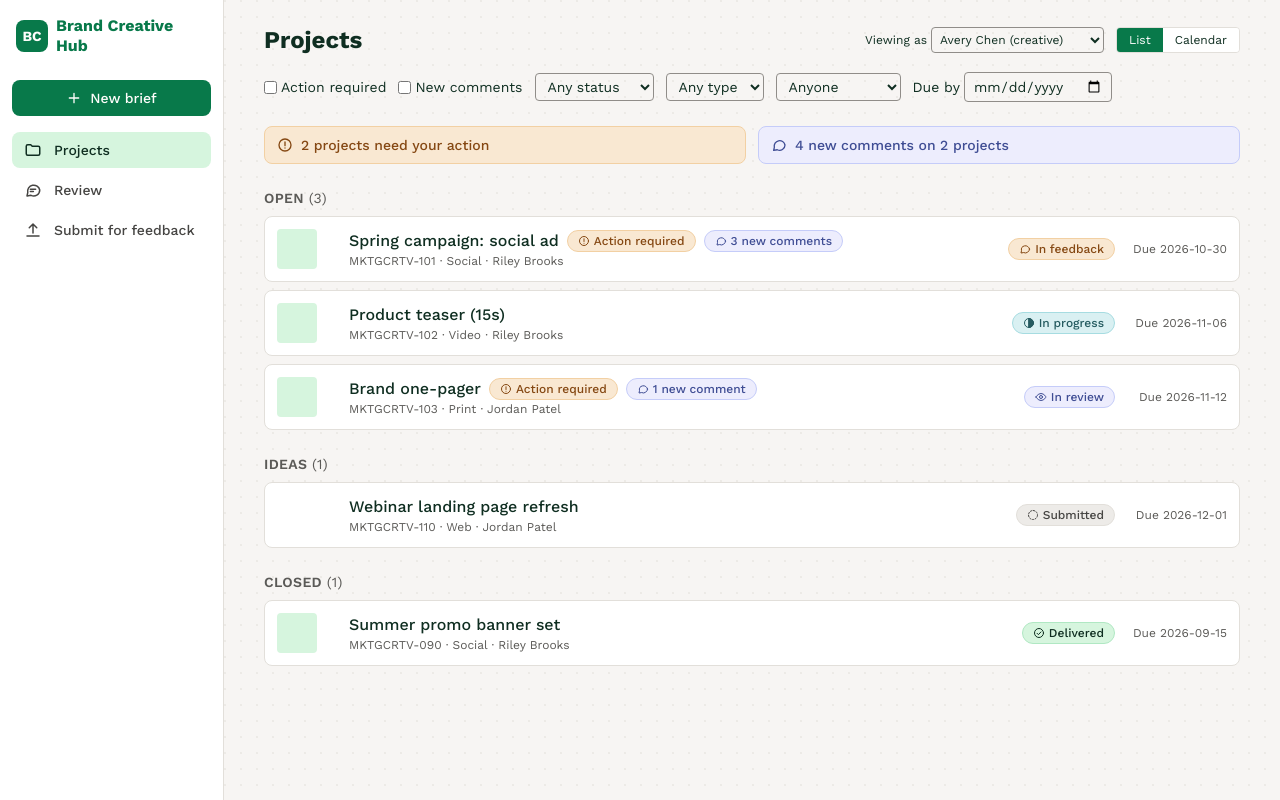
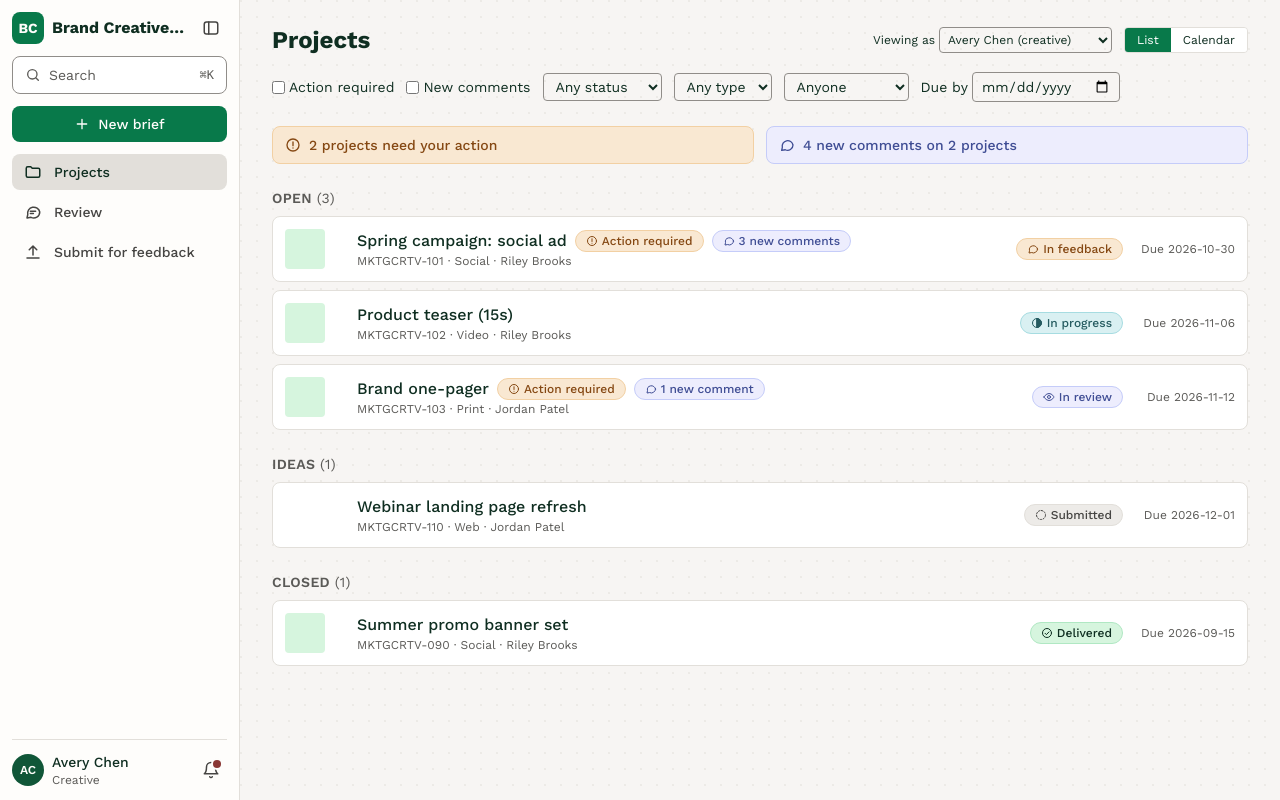
Before and after one commit to jballou/studio-hub, a Next.js app: page /projects in a window 1280 px wide. Built offline with nearby package versions, Linux system fonts and the light colour scheme.

Commit message:
Sidebar: expand/collapse toggle, search, user footer with notifications
Co-Authored-By: Claude Sonnet 5.5 <noreply@anthropic.com>

```diff
--- /dev/null
+++ b/components/SearchDialog.tsx
@@ -0,0 +1,84 @@
+"use client";
+
+import { useEffect, useMemo, useRef, useState } from "react";
+import { useRouter } from "next/navigation";
+import { Icon } from "@/components/ui/Icon";
+import { projectsRepo, repo } from "@/lib/data";
+
+type Hit = { id: string; title: string; sub: string; href: string };
+
+/** Quick jump across projects and designs. Full search (comments, filters) is a later screen. */
+export function SearchDialog({ onClose }: { onClose: () => void }) {
+  const router = useRouter();
+  const [q, setQ] = useState("");
+  const [all, setAll] = useState<Hit[]>([]);
+  const [active, setActive] = useState(0);
+  const input = useRef<HTMLInputElement>(null);
+
+  useEffect(() => {
+    input.current?.focus();
+    Promise.all([projectsRepo.listProjects("u-avery"), repo.listAssets()]).then(([projects, assets]) => {
+      setAll([
+        ...projects.map((p) => ({ id: p.id, title: p.title, sub: `Project · ${p.jiraKey}`, href: "/projects" })),
+        ...assets.map((a) => ({ id: a.id, title: a.name, sub: `Design · ${a.projectKey}`, href: `/review/${a.id}` })),
+      ]);
+    });
+  }, []);
+
+  const hits = useMemo(() => {
+    const t = q.trim().toLowerCase();
+    return (t ? all.filter((h) => `${h.title} ${h.sub}`.toLowerCase().includes(t)) : all).slice(0, 8);
+  }, [q, all]);
+
+  const go = (h?: Hit) => {
+    if (!h) return;
+    onClose();
+    router.push(h.href);
+  };
+
+  return (
+    <div className="fixed inset-0 z-50 flex items-start justify-center bg-n-1000/40 p-4 pt-[15vh]" onMouseDown={onClose}>
+      <div
+        role="dialog"
+        aria-modal="true"
+        aria-label="Search"
+        className="w-full max-w-lg overflow-hidden rounded-xl border border-line bg-white shadow-xl"
+        onMouseDown={(e) => e.stopPropagation()}
+        onKeyDown={(e) => {
+          if (e.key === "Escape") onClose();
+          if (e.key === "ArrowDown") { e.preventDefault(); setActive((a) => Math.min(a + 1, hits.length - 1)); }
+          if (e.key === "ArrowUp") { e.preventDefault(); setActive((a) => Math.max(a - 1, 0)); }
+          if (e.key === "Enter") go(hits[active]);
+        }}
+      >
+        <div className="flex items-center gap-2 border-b border-line px-4 py-3">
+          <Icon name="search" size={18} />
+          <input
+            ref={input}
+            value={q}
+            onChange={(e) => { setQ(e.target.value); setActive(0); }}
+            placeholder="Search projects and designs"
+            aria-label="Search projects and designs"
+            className="min-w-0 flex-1 bg-transparent text-sm outline-none"
+          />
+          <kbd className="rounded border border-line px-1.5 text-xs text-muted">esc</kbd>
+        </div>
+        <ul className="max-h-80 overflow-y-auto p-2">
+          {hits.length === 0 && <li className="p-4 text-center text-sm text-muted">No matches.</li>}
+          {hits.map((h, i) => (
+            <li key={`${h.href}-${h.id}`}>
+              <button
+                onMouseEnter={() => setActive(i)}
+                onClick={() => go(h)}
+                className={`flex w-full flex-col rounded-lg px-3 py-2 text-left ${i === active ? "bg-brand-soft" : ""}`}
+              >
+                <span className="text-sm font-medium">{h.title}</span>
+                <span className="text-xs text-muted">{h.sub}</span>
+              </button>
+            </li>
+          ))}
+        </ul>
+      </div>
+    </div>
+  );
+}
--- a/components/Sidebar.tsx
+++ b/components/Sidebar.tsx
@@ -1,35 +1,100 @@
 "use client";
 
+import { useEffect, useState } from "react";
 import Link from "next/link";
 import { usePathname } from "next/navigation";
 import { Icon, type IconName } from "@/components/ui/Icon";
+import { projectsRepo, repo } from "@/lib/data";
+import type { User } from "@/lib/types";
+import { Avatar } from "@/components/review/Avatar";
+import { SearchDialog } from "./SearchDialog";
+
+const PREF_KEY = "sidebar-pref-v1";
 
 const ITEMS: { href: string; label: string; icon: IconName; match: (p: string) => boolean }[] = [
-  { href: "/projects", label: "Projects", icon: "folder", match: (p) => p === "/projects" },
+  { href: "/projects", label: "Projects", icon: "folder", match: (p) => p === "/projects" || p === "/projects/new" },
   { href: "/review", label: "Review", icon: "comment", match: (p) => p.startsWith("/review") },
   { href: "/submit", label: "Submit for feedback", icon: "upload", match: (p) => p === "/submit" },
 ];
 
 /**
- * Persistent app nav. Full width on normal pages; collapses to an icon rail inside
- * the full-screen review workspace so the design and comments keep their space.
+ * Persistent app nav with an expanded and a collapsed (icon rail) mode. The toggle is
+ * always visible. Without a saved choice it starts collapsed inside the review
+ * workspace (to give the design room) and expanded elsewhere.
  */
 export function Sidebar() {
   const pathname = usePathname();
-  const collapsed = /^\/review\/[^/]+/.test(pathname);
+  const [pref, setPref] = useState<"expanded" | "collapsed" | null>(null);
+  const [searchOpen, setSearchOpen] = useState(false);
+  const [me, setMe] = useState<User>();
+  const [alerts, setAlerts] = useState(0);
 
-  const link = (active: boolean) =>
-    `flex items-center gap-3 rounded-lg py-2 text-sm font-medium ${collapsed ? "justify-center px-2" : "px-3"} ${active ? "bg-brand-soft text-ink" : "text-n-800 hover:bg-n-150"}`;
+  useEffect(() => {
+    try {
+      const v = localStorage.getItem(PREF_KEY);
+      // eslint-disable-next-line react-hooks/set-state-in-effect
+      if (v === "expanded" || v === "collapsed") setPref(v);
+    } catch { /* storage unavailable */ }
+    repo.listUsers().then((u) => setMe(u.find((x) => x.id === "u-avery")));
+    projectsRepo.listProjects("u-avery").then((ps) =>
+      setAlerts(ps.reduce((n, p) => n + p.newComments + (p.actionRequired ? 1 : 0), 0)));
+  }, []);
+
+  useEffect(() => {
+    const onKey = (e: KeyboardEvent) => {
+      if ((e.metaKey || e.ctrlKey) && e.key.toLowerCase() === "k") { e.preventDefault(); setSearchOpen(true); }
+    };
+    window.addEventListener("keydown", onKey);
+    return () => window.removeEventListener("keydown", onKey);
+  }, []);
+
+  const inWorkspace = /^\/review\/[^/]+/.test(pathname);
+  const collapsed = (pref ?? (inWorkspace ? "collapsed" : "expanded")) === "collapsed";
+
+  const toggle = () => {
+    const next = collapsed ? "expanded" : "collapsed";
+    setPref(next);
+    try { localStorage.setItem(PREF_KEY, next); } catch { /* ignore */ }
+  };
+
+  const row = (active: boolean) =>
+    `flex items-center gap-3 rounded-lg py-2 text-sm font-medium ${collapsed ? "justify-center px-2" : "px-3"} ${active ? "bg-n-200 text-ink" : "text-n-800 hover:bg-n-150"}`;
+
+  const toggleBtn = (
+    <button
+      onClick={toggle}
+      aria-label={collapsed ? "Expand sidebar" : "Collapse sidebar"}
+      aria-expanded={!collapsed}
+      title={collapsed ? "Expand sidebar" : "Collapse sidebar"}
+      className="flex h-8 w-8 shrink-0 items-center justify-center rounded-lg text-n-800 hover:bg-n-150"
+    >
+      <Icon name="panel" size={18} />
+    </button>
+  );
 
   return (
+    <>
       <nav
         aria-label="Main"
-      className={`sticky top-0 flex h-screen shrink-0 flex-col gap-1 border-r border-line bg-white p-3 ${collapsed ? "w-16" : "w-56"}`}
+        className={`sticky top-0 flex h-screen shrink-0 flex-col border-r border-line bg-n-50 p-3 transition-[width] duration-150 ${collapsed ? "w-16" : "w-60"}`}
       >
-      <Link href="/projects" className={`mb-4 flex items-center gap-2 px-1 py-1 font-bold text-brand ${collapsed ? "justify-center" : ""}`} title="Brand Creative Hub">
+        <div className={`mb-3 flex ${collapsed ? "flex-col items-center gap-2" : "items-center gap-2"}`}>
+          <Link href="/projects" title="Brand Creative Hub" className="flex min-w-0 flex-1 items-center gap-2 font-bold text-ink">
             <span className="flex h-8 w-8 shrink-0 items-center justify-center rounded-lg bg-brand text-sm text-n-50">BC</span>
-        {!collapsed && <span className="leading-tight">Brand Creative Hub</span>}
+            {!collapsed && <span className="truncate leading-tight">Brand Creative Hub</span>}
           </Link>
+          {toggleBtn}
+        </div>
+
+        <button
+          onClick={() => setSearchOpen(true)}
+          aria-label="Search"
+          title="Search (⌘K)"
+          className={`mb-3 flex items-center gap-2 rounded-lg border border-control bg-white py-2 text-sm text-n-700 hover:bg-n-150 ${collapsed ? "justify-center px-2" : "px-3"}`}
+        >
+          <Icon name="search" size={16} />
+          {!collapsed && (<><span className="flex-1 text-left">Search</span><kbd className="text-xs">⌘K</kbd></>)}
+        </button>
 
         <Link
           href="/projects/new"
@@ -41,15 +106,38 @@ export function Sidebar() {
           {!collapsed && "New brief"}
         </Link>
 
+        <div className="flex flex-col gap-1">
           {ITEMS.map((i) => {
             const active = i.match(pathname);
             return (
-          <Link key={i.href} href={i.href} title={i.label} aria-label={i.label} aria-current={active ? "page" : undefined} className={link(active)}>
+              <Link key={i.href} href={i.href} title={i.label} aria-label={i.label} aria-current={active ? "page" : undefined} className={row(active)}>
                 <Icon name={i.icon} size={18} />
                 {!collapsed && i.label}
               </Link>
             );
           })}
+        </div>
+
+        <div className={`mt-auto flex border-t border-line pt-3 ${collapsed ? "flex-col items-center gap-2" : "items-center gap-2"}`}>
+          <Avatar user={me} size={32} />
+          {!collapsed && (
+            <span className="min-w-0 flex-1 leading-tight">
+              <span className="block truncate text-sm font-medium">{me?.name ?? ""}</span>
+              <span className="block text-xs capitalize text-muted">{me?.role ?? ""}</span>
+            </span>
+          )}
+          <Link
+            href="/projects"
+            aria-label={alerts > 0 ? `Notifications: ${alerts} need attention` : "Notifications"}
+            title="Notifications"
+            className="relative flex h-8 w-8 shrink-0 items-center justify-center rounded-lg text-n-800 hover:bg-n-150"
+          >
+            <Icon name="bell" size={18} />
+            {alerts > 0 && <span className="absolute right-1.5 top-1.5 h-2 w-2 rounded-full bg-bad-fg ring-2 ring-n-50" />}
+          </Link>
+        </div>
       </nav>
+      {searchOpen && <SearchDialog onClose={() => setSearchOpen(false)} />}
+    </>
   );
 }
--- a/components/projects/ProjectsView.tsx
+++ b/components/projects/ProjectsView.tsx
@@ -142,8 +142,8 @@ export function ProjectsView() {
                           {p.assetIds.slice(0, 2).map((a) => <span key={a} className="h-10 w-10 rounded bg-brand-soft" aria-hidden />)}
                         </div>
                         <div className="min-w-0 flex-1">
-                          <div className="flex items-center gap-2">
-                            <span className="truncate font-medium">{p.title}</span>
+                          <div className="flex flex-wrap items-center gap-x-2 gap-y-1">
+                            <span className="font-medium">{p.title}</span>
                             {p.actionRequired && <Tag tone="warn" icon="alert">Action required</Tag>}
                             {p.newComments > 0 && <Tag tone="info" icon="feedback">{p.newComments} new {p.newComments === 1 ? "comment" : "comments"}</Tag>}
                           </div>
--- a/components/ui/Icon.tsx
+++ b/components/ui/Icon.tsx
@@ -11,6 +11,9 @@ const PATHS = {
   plus: <><path d="M12 5v14M5 12h14" /></>,
   upload: <><path d="M12 16V4M7 9l5-5 5 5M4 20h16" /></>,
   link: <><path d="M10 14a4 4 0 0 0 5.700 0l3-3a4 4 0 0 0-5.700-5.700l-1 1M14 10a4 4 0 0 0-5.700 0l-3 3a4 4 0 0 0 5.700 5.700l1-1" /></>,
+  search: <><circle cx="11" cy="11" r="7" /><path d="m20 20-3.500-3.500" /></>,
+  bell: <><path d="M6 8a6 6 0 1 1 12 0c0 7 3 9 3 9H3s3-2 3-9Z" /><path d="M10.300 21a1.900 1.900 0 0 0 3.400 0" /></>,
+  panel: <><rect x="3" y="4" width="18" height="16" rx="3" /><path d="M9 4v16" /></>,
   x: <><path d="M6 6l12 12M18 6 6 18" /></>,
   eye: <><path d="M2 12s3.6-7 10-7 10 7 10 7-3.6 7-10 7S2 12 2 12Z" /><circle cx="12" cy="12" r="3" /></>,
   eyeOff: <><path d="M3 3l18 18M10.6 5.1A10 10 0 0 1 12 5c6.4 0 10 7 10 7a17 17 0 0 1-3.2 4M6.5 6.6A17 17 0 0 0 2 12s3.6 7 10 7a9.700 9.700 0 0 0 4-.9" /></>,
```
Lines whose indentation alone changed are shown as unchanged.
